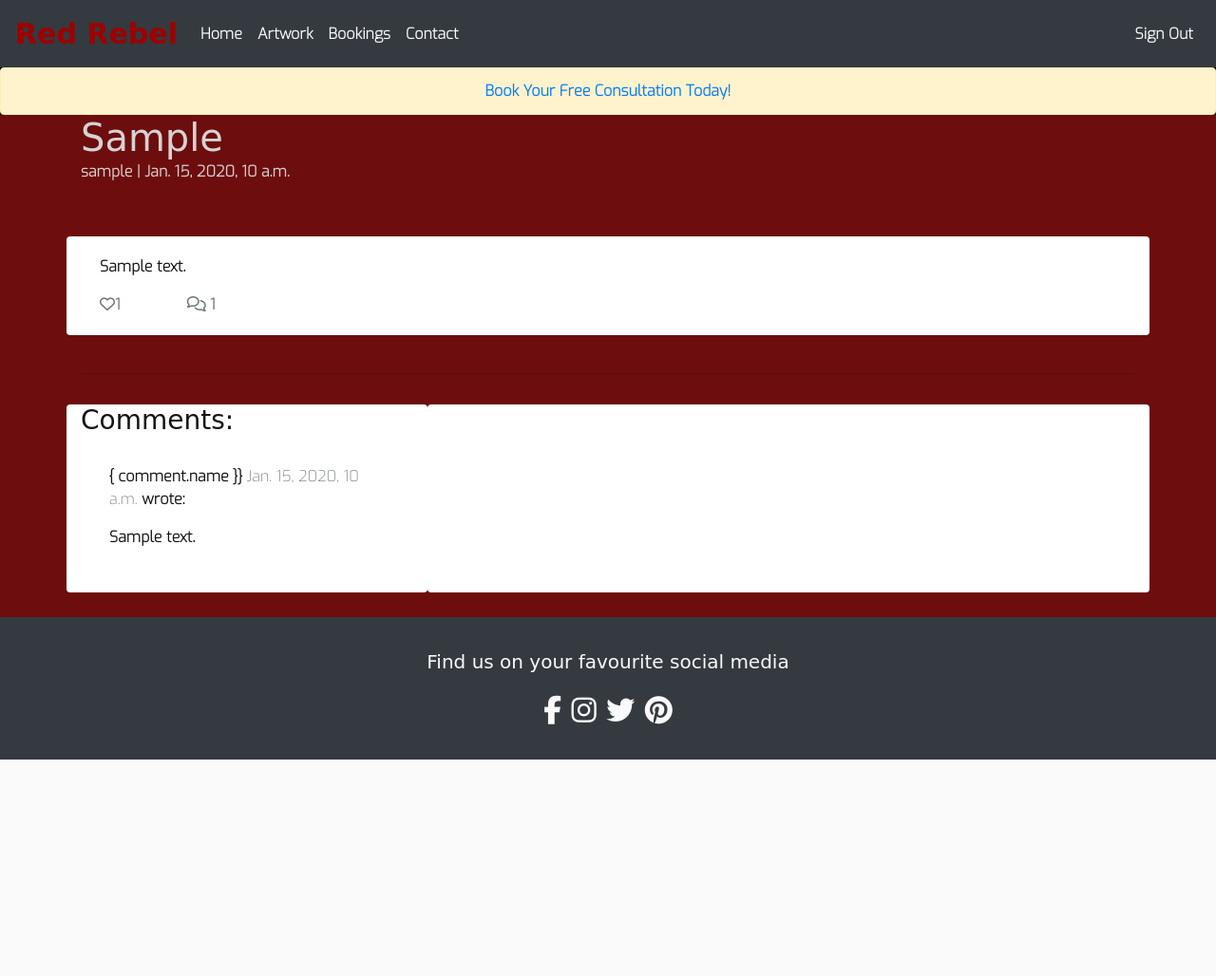
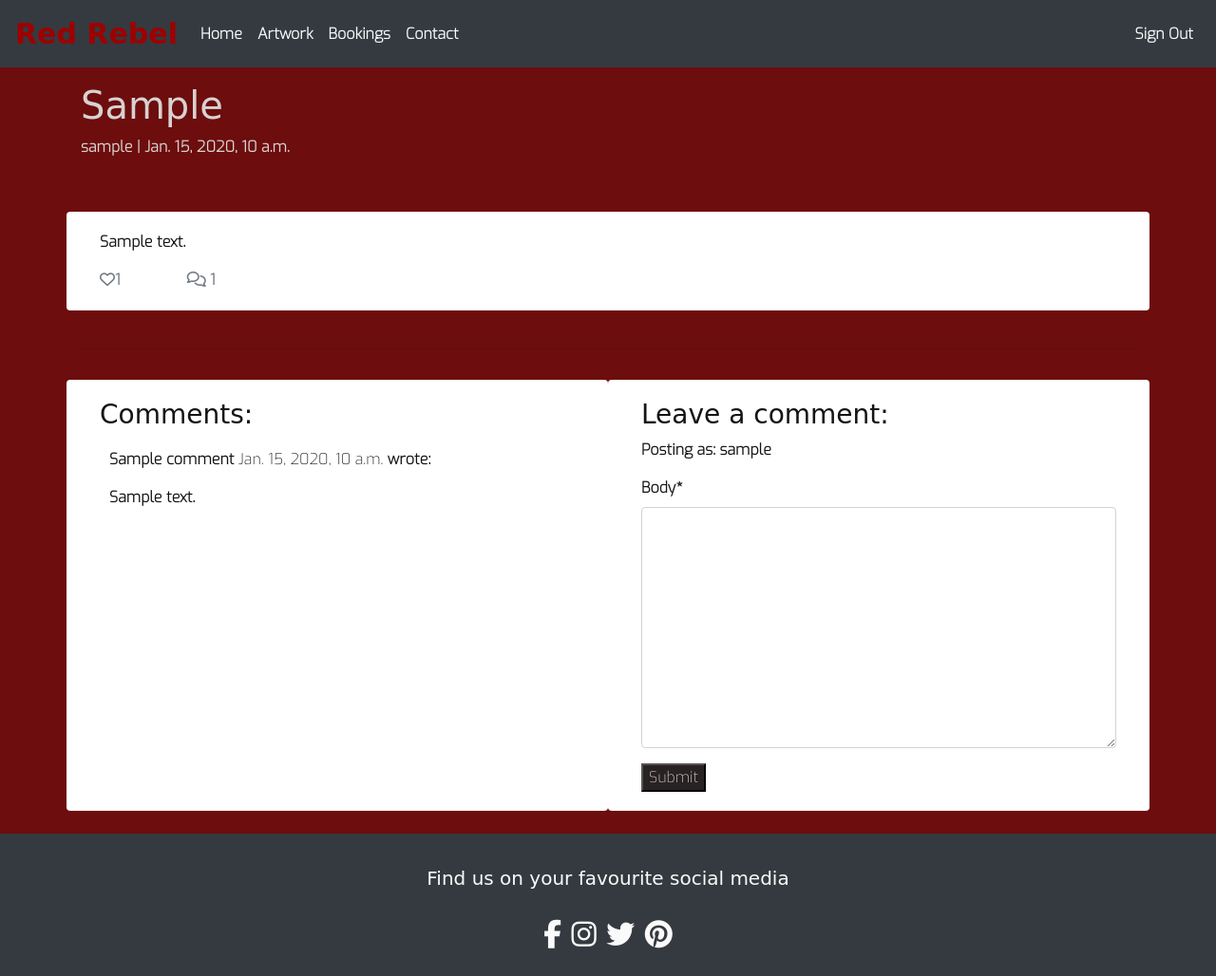
Before and after one commit to AnnieNeilson/Red-Rebel-Tattoos, a Django app: a page that uses templates/base.html in a window 1280 px wide. Shown: the whole page at 95% size. Before the commit the page ends 800 px from the top, so only its background shows below. Run offline with Django 3.2, Linux system fonts and the light colour scheme; a user stored in the database is signed in; tables that the repository leaves empty hold one stand-in row (values such as "Sample post"); parts of the project's set-up code (start-up, migrations or seed data) failed here and were passed over; some libraries are stand-ins or nearby versions; some web fonts are replaced.

Commit message:
Add ability to comment and approve comments

```diff
--- /dev/null
+++ b/artwork/forms.py
@@ -0,0 +1,8 @@
+from .models import Comment
+from django import forms
+
+
+class CommentForm(forms.ModelForm):
+    class Meta:
+        model = Comment
+        fields = ('body',)
--- a/artwork/views.py
+++ b/artwork/views.py
@@ -1,6 +1,7 @@
 from django.shortcuts import render, get_object_or_404
 from django.views import generic, View
 from .models import Post
+from .forms import CommentForm
 
 
 class PostList(generic.ListView):
@@ -25,6 +26,39 @@ class PostDetail(View):
             {
                 "post": post,
                 "comments": comments,
-                "liked": liked
-            }
+                "commented": False,
+                "liked": liked,
+                "comment_form": CommentForm(),
+            },
         )
+
+    def post(self, request, slug, *args, **kwargs):
+        queryset = Post.objects.filter(status=1)
+        post = get_object_or_404(queryset, slug=slug)
+        comments = post.comments.filter(approved=True).order_by('created_on')
+        liked = False
+        if post.likes.filter(id=self.request.user.id).exists():
+            liked = True
+
+        comment_form = CommentForm(data=request.POST)
+
+        if comment_form.is_valid():
+            comment_form.instance.email = request.user.email
+            comment_form.instance.name = request.user.username
+            comment = comment_form.save(commit=False)
+            comment.post = post
+            comment.save()
+        else:
+            comment_form = CommentForm()
+
+        return render(
+            request,
+            "post_detail.html",
+            {
+                "post": post,
+                "comments": comments,
+                "commented": True,
+                "liked": liked,
+                "comment_form": CommentForm(),
+            },
+        )
--- a/red_rebel_tattoos/settings.py
+++ b/red_rebel_tattoos/settings.py
@@ -48,6 +48,7 @@ INSTALLED_APPS = [
     'allauth.account',
     'allauth.socialaccount',
     'django_summernote',
+    'crispy_forms',
     'artwork',
     'taggit',
 ]
@@ -57,6 +58,7 @@ SITE_ID = 1
 LOGIN_REDIRECT_URL = '/'
 LOGOUT_REDIRECT_URL = '/'
 
+CRISPY_TEMPLATE_PACK = 'bootstrap4'
 
 MIDDLEWARE = [
     'django.middleware.security.SecurityMiddleware',
--- a/requirements.txt
+++ b/requirements.txt
@@ -4,6 +4,7 @@ dj-database-url==0.5.0
 dj3-cloudinary-storage==0.0.6
 Django==3.2.14
 django-allauth==0.51.0
+django-crispy-forms==1.14.0
 django-summernote==0.8.20.0
 django-taggit==3.0.0
 gunicorn==20.1.0
--- a/static/css/style.css
+++ b/static/css/style.css
@@ -9,7 +9,7 @@ body{
 }
 
 h1, h2, h3, h4, h5{
-    margin:0;
+
     font-family: "Koulen", cursive;
 }
 
--- a/templates/account/logout.html
+++ b/templates/account/logout.html
@@ -17,7 +17,7 @@
         {% if redirect_field_value %}
         <input type="hidden" name="{{ redirect_field_name }}" value="{{ redirect_field_value }}" />
         {% endif %}
-        <button type="submit">{% trans 'Sign Out' %}</button>
+        <button type="submit" class="primaryAction">{% trans 'Sign Out' %}</button>
       </form>
     </div>
   </div>
--- a/templates/base.html
+++ b/templates/base.html
@@ -57,11 +57,11 @@
         </div>
     </nav>
 
-    <header>
+    <!-- <header>
         <p class="alert alert-warning consultation-alert" role="alert"><a href="/contact.html">Book Your Free
                 Consultation
                 Today!</a></p>
-    </header>
+    </header> -->
 
     <main class="flex-shrink-0 main-bg">
         {% block content %}
--- a/templates/post_detail.html
+++ b/templates/post_detail.html
@@ -1,10 +1,12 @@
 {% extends 'base.html' %} {% block content %}
+
+{% load crispy_forms_tags %}
 
 <div class="masthead">
     <div class="container">
         <div class="row g-0">
             <div class="col-md-12 masthead-text">
-                <h1 class="post-title">{{ post.caption }}
+                <h1 class="post-title mt-3">{{ post.caption }}
                 </h1>
                 <p class="post-subtitle">{{ post.artist }} | {{ post.created_on }}</p>
             </div>
@@ -50,14 +52,15 @@
         </div>
     </div>
     <div class="row">
-        <div class="col card mb-4  mt-3 post-details-card">
-            <h3>Comments:</h3>
+        <div class="col-md-6 card mb-4  mt-3 post-details-card">
+
             <div class="card-body">
+                <h3>Comments:</h3>
                 {% for comment in comments %}
                 <div class="comments" style="padding: 10px;">
                     <p class="font-weight-bold">
-                        { comment.name }}
-                        <span class=" text-muted font-weight-normal">
+                        {{ comment.name }}
+                        <span class=" font-weight-normal">
                             {{ comment.created_on }}
                         </span> wrote:
                     </p>
@@ -66,9 +69,24 @@
                 {% endfor %}
             </div>
         </div>
-        <div class="col-md-8 card mb-4  mt-3 ">
+        <div class="col-md-6 card mb-4  mt-3 post-details-card">
             <div class="card-body">
-                <!-- For later -->
+                {% if commented %}
+                <div class="alert alert-success" role="alert">
+                    Your comment is awaiting approval
+                </div>
+                {% else %}
+
+                {% if user.is_authenticated %}
+                <h3>Leave a comment:</h3>
+                <p>Posting as: {{ user.username }}</p>
+                <form method="post">
+                    {{ comment_form | crispy }}
+                    {% csrf_token %}
+                    <button type="submit" class="primaryAction">Submit</button>
+                </form>
+                {% endif %}
+                {% endif %}
             </div>
         </div>
     </div>
```
Also changed, not shown: templates/artwork.html (+5 -2 lines).
